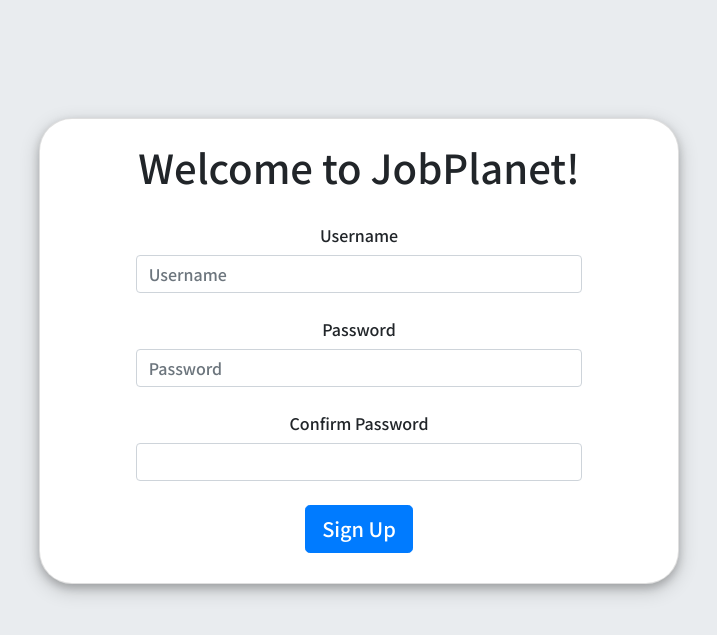
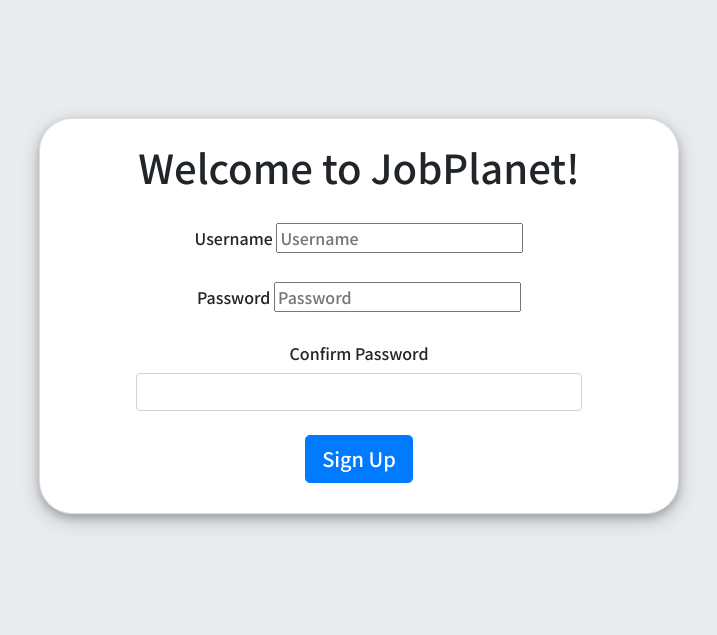
Before and after one commit to dlsumn/Web3-KAIST, a Flask app: page /signup in a window 1280 px wide. Shown: the part 56-691 px from the top of the page, without its empty margins (281-998 px from the left). Run offline with Flask 3, Linux system fonts and the light colour scheme.

Commit message:
fix signup

```diff
--- a/server/templates/signup.html
+++ b/server/templates/signup.html
@@ -69,12 +69,12 @@
         <br>
         <div class="form-floating">
           <label for="username">Username</label>
-          <input type="text" id="username" class="form-control" name="username" placeholder="Username" required>
+          <input type="text" id="username" name="username" placeholder="Username" required>
         </div>
         <br>
         <div class="form-floating">
           <label for="password">Password</label>
-          <input type="text" id="password" class="form-control" name="password" placeholder="Password" required>
+          <input type="text" id="password" name="password" placeholder="Password" required>
         </div>
         <br>
         <div class="form-floating">
@@ -83,7 +83,7 @@
         </div>
         <br>
         <div class="text-center">
-          <button class="btn btn-lg btn-primary" type="submit">Sign Up</button>
+          <input class="btn btn-lg btn-primary" type="submit" value="Sign Up">
         </div>
       </form>
     </main>
```
